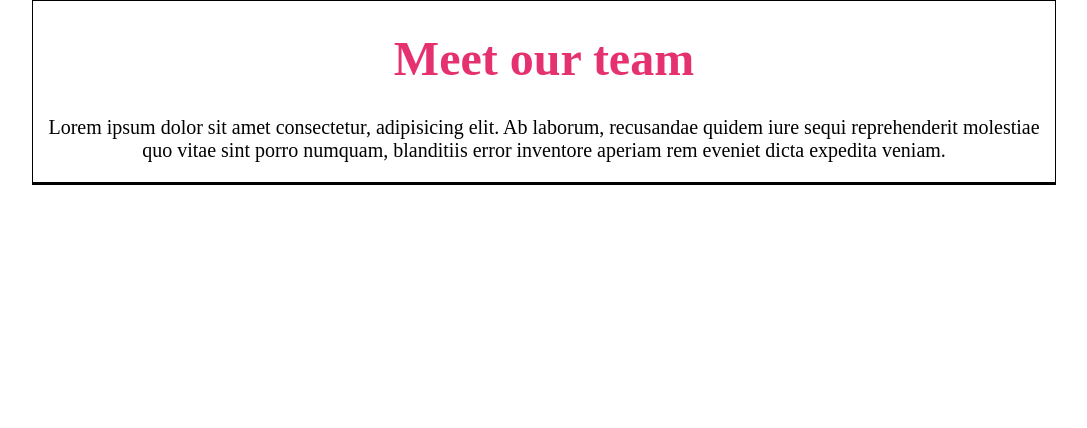
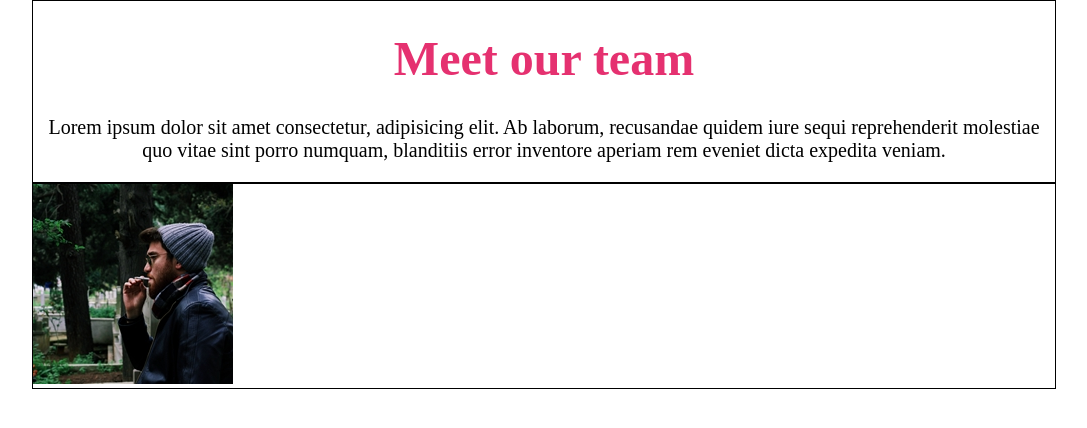
Before and after one commit to manuelcamaioni/html-css-float-cards, a plain HTML site: page index.html in a window 1280 px wide. Shown: the whole page, without its empty margins (96-1183 px from the left). Drawn offline with Linux system fonts and the light colour scheme.

Commit message:
added first row of containers

```diff
--- a/index.html
+++ b/index.html
@@ -20,6 +20,18 @@
     <main>
         <section>
 
+            <div class="row-container clearfix">
+                <div class="float-left">
+                    <img src="assets/img/male1.png" alt="Immagine ragazzo numero 1">
+                </div>
+                <!-- <div class="float-left">
+                    <img src="assets/img/female1.png" alt="Immagine ragazza numero 1">
+                </div>
+                <div class="float-left">
+                    <img src="assets/img/male2.png" alt="Immagine ragazzo numero 1">
+                </div> -->
+            </div>
+
         </section>
     </main>
 </body>
```
